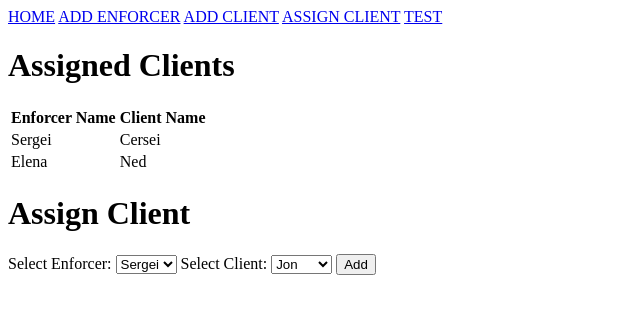
After one commit to cbridgesosu/WeHeartLoanSharking, a Flask app: page /assign_client in a window 1280 px wide. The commit adds this page. Shown: the top 314 px of the page, without its empty margins (0-640 px from the left). Run offline with Flask 3, Linux system fonts and the light colour scheme.

Commit message:
created assign_client page

```diff
--- a/app.py
+++ b/app.py
@@ -46,6 +46,11 @@ clients = [
     }
 ]
 
+enforcer_has_clients = {
+    "Sergei": "Cersei",
+    "Elena": "Ned"
+}
+
 # Configuration
 
 app = Flask(__name__)
@@ -76,6 +81,13 @@ def add_client():
                               "loansRemaining": 0})
     return render_template("add_client.j2", clients=clients)
 
+@app.route('/assign_client', methods=["POST", "GET"])
+def assign_client():
+    if request.method == "POST":
+            print("Client assigned.")
+            enforcer_has_clients[request.form.get("assign_enforcer")] = request.form.get("assign_client")
+    return render_template("assign_client.j2", enforcers=enforcers, clients=clients, enforcer_has_clients=enforcer_has_clients)
+
 @app.route('/test')
 def test():
     return render_template("test.j2")
--- /dev/null
+++ b/templates/assign_client.j2
@@ -0,0 +1,42 @@
+
+{% extends "base.j2" %}
+{% block content %}
+
+    <h1>Assigned Clients</h1>
+
+    <table>
+        <thead>
+        <tr>
+            <th>Enforcer Name</th>
+            <th>Client Name</th>
+        </tr>
+        <tbody>
+        {% for enforcer in enforcer_has_clients %}
+            <tr>
+                <td>{{ enforcer }}</td>
+                <td>{{ enforcer_has_clients[enforcer] }}</td>
+            </tr>
+        {% endfor %}
+    </table>
+
+
+    <h1>Assign Client</h1>
+    <form action="{{ url_for('assign_client') }}" method="POST">
+        <label for="assign_enforcer">Select Enforcer:</label>
+        <select id="assign_enforecer" name="assign_enforcer">
+            {% for enforcer in enforcers %}
+                <option value={{ enforcer["firstName"] }}>{{ enforcer["firstName"] }}</option>
+            {% endfor %}
+        </select>
+
+        <label for="assign_client">Select Client:</label>
+        <select id="assign_client" name="assign_client">
+            {% for client in clients %}
+                <option value={{ client["firstName"] }}>{{ client["firstName"] }}</option>
+            {% endfor %}
+        </select>
+        <button type="submit">Add</button>
+    </form>
+
+
+{% endblock %}
--- a/templates/base.j2
+++ b/templates/base.j2
@@ -13,6 +13,8 @@
         <a href="{{ url_for('root') }}">HOME</a>
         <a href="{{ url_for('add_enforcer') }}">ADD ENFORCER</a>
         <a href="{{ url_for('add_client') }}">ADD CLIENT</a>
+        <a href="{{ url_for('assign_client') }}">ASSIGN CLIENT</a>
+
 
         <a href="{{ url_for('test') }}">TEST</a>
 
```
